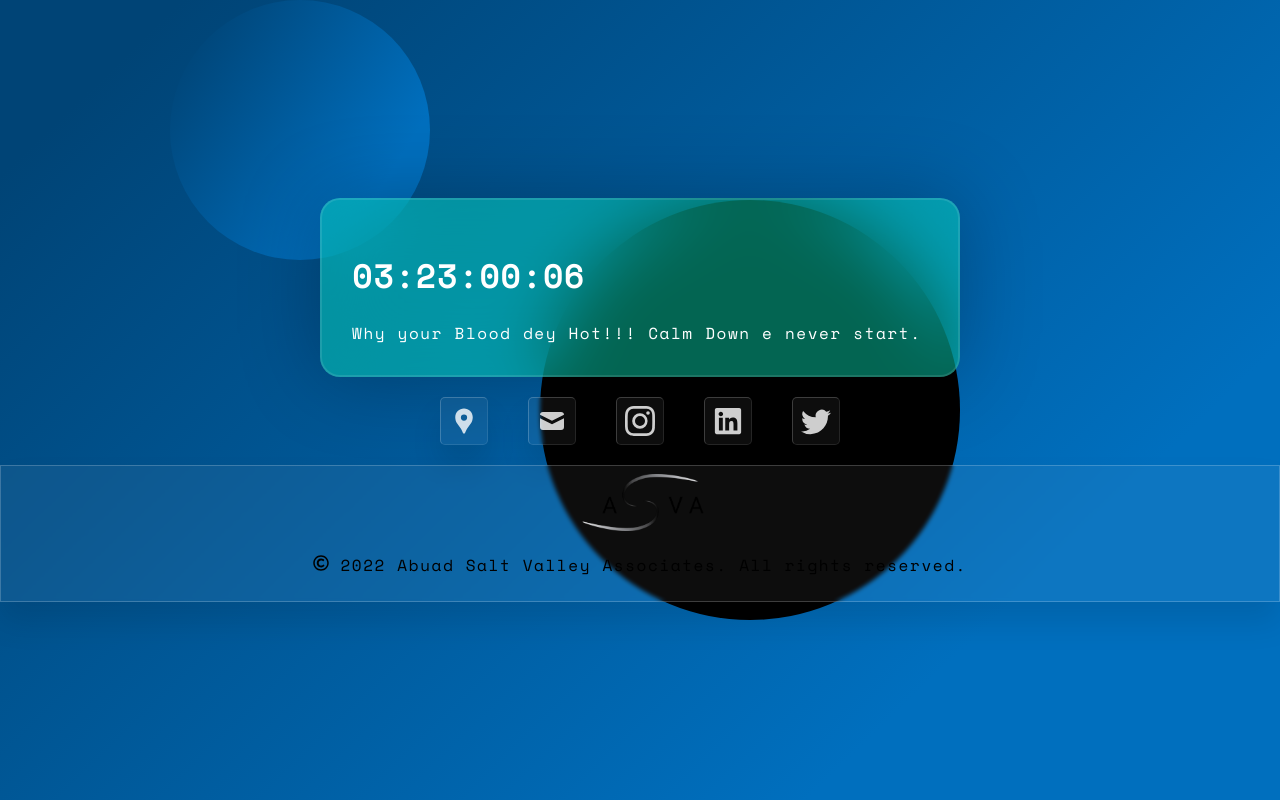
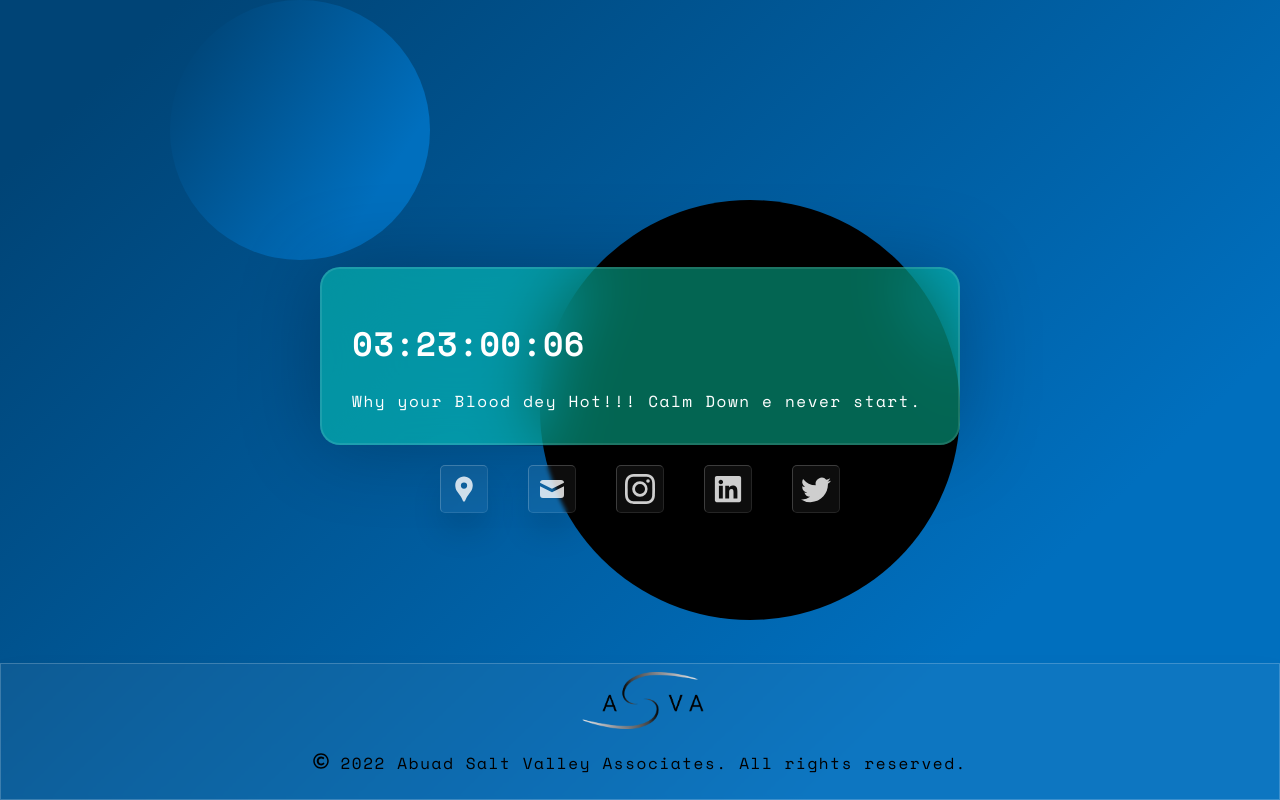
Before and after one commit to ABUAD-Salt-Valley-Associates-ASVA/submit-hack, a React (Create React App) app: page / in a window 1280 px wide. Built offline with nearby package versions, Linux system fonts and the light colour scheme.

Commit message:
modified:   src/Components/Footer.jsx

```diff
--- a/src/Components/Footer.jsx
+++ b/src/Components/Footer.jsx
@@ -8,6 +8,11 @@ import "./Footer.css";
 const Footer = () => {
   return (
     <>
+      <div
+        style={{
+          width: "100%",
+        }}
+      >
         <div className="footer-container">
           <a
             class="glassIco"
@@ -52,6 +57,13 @@ const Footer = () => {
         </div>
         <div
           style={{
+            position: "absolute",
+            bottom: "0",
+            width: "100%",
+          }}
+        >
+          <div
+            style={{
               padding: "0.5rem",
               bottom: "0",
               background: "rgba(255, 255, 255, 0.05)",
@@ -59,7 +71,6 @@ const Footer = () => {
               border: "1px solid rgba(255, 255, 255, 0.2)",
               textAlign: "center",
               boxShadow: "0 20px 30px rgba(0, 0, 0, 0.1)",
-          width: "100%",
             }}
           >
             <img
@@ -76,6 +87,8 @@ const Footer = () => {
               reserved.
             </p>
           </div>
+        </div>
+      </div>
     </>
   );
 };
```
Lines whose indentation alone changed are shown as unchanged.
